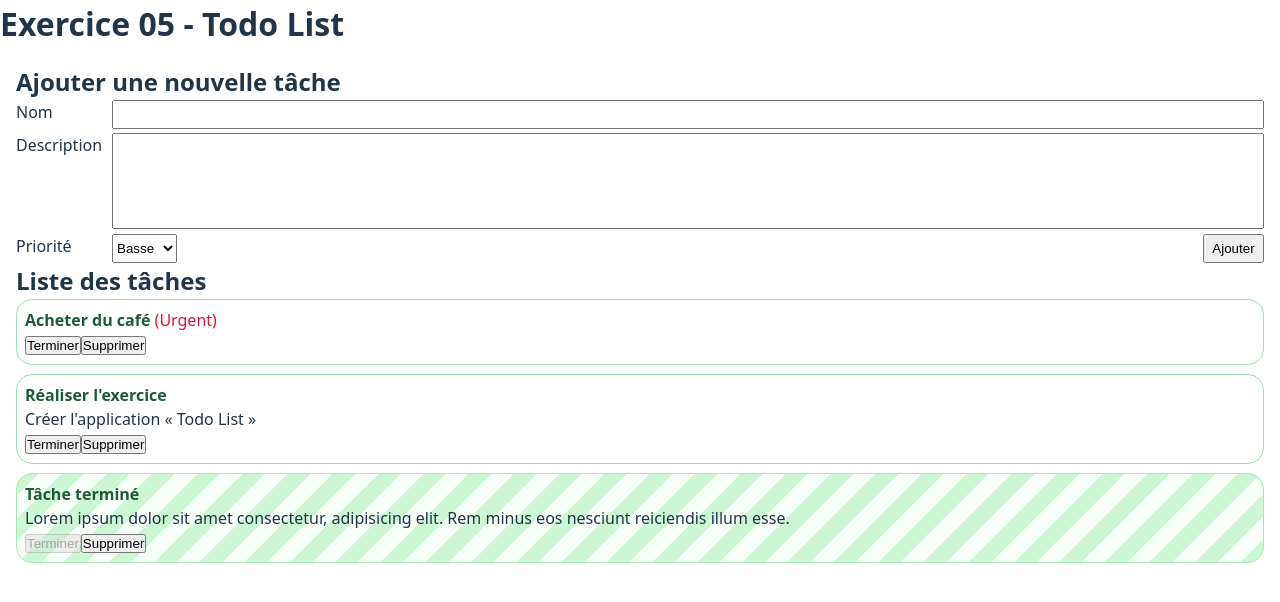
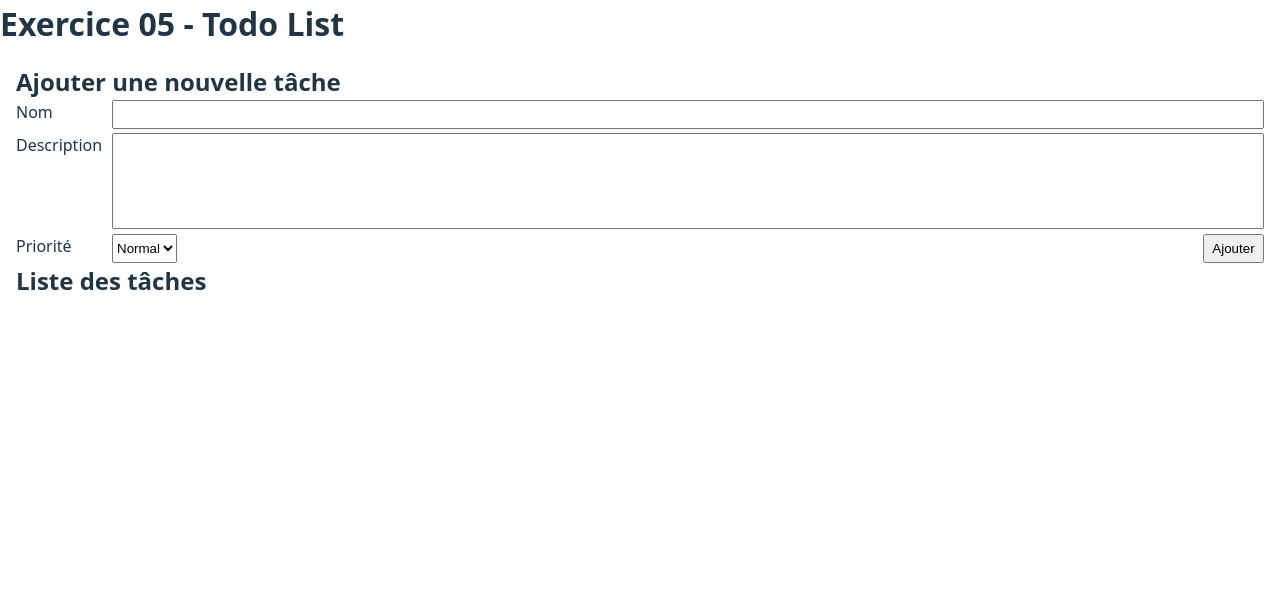
Before and after one commit to Formation-JS/TF_Ent_2025__React, a React (Vite) app in the folder exo-react-02/: page / in a window 1280 px wide. Shown: the top 602 px of the page. Built offline with nearby package versions, Linux system fonts and the light colour scheme.

Commit message:
Exo 05 - Todo list

```diff
--- a/exo-react-02/package.json
+++ b/exo-react-02/package.json
@@ -10,6 +10,7 @@
     "preview": "vite preview"
   },
   "dependencies": {
+    "nanoid": "^5.1.6",
     "react": "^19.2.0",
     "react-dom": "^19.2.0"
   },
--- a/exo-react-02/src/components/TaskForm/TaskForm.jsx
+++ b/exo-react-02/src/components/TaskForm/TaskForm.jsx
@@ -1,22 +1,47 @@
 import { useId } from 'react';
 import style from './TaskForm.module.css';
+import { useState } from 'react';
 
-export default function TaskForm() {
+export default function TaskForm({ onTaskSubmit }) {
+
+    // L'id pour l'accessibilité
     const inputId = useId();
 
+    // Les state pour le formulaire
+    const [name, setName] = useState('');
+    const [desc, setDesc] = useState('');
+    const [prio, setPrio] = useState('normal');
+
+    // Traitement au submit du formulaire
+    const handleSubmit = (event) => {
+        event.preventDefault();
+
+        // Envoyer la nouvelle tache au composant parent
+        const data = { name, desc, priority: prio };
+        onTaskSubmit(data);
+
+        // Reset du formulaire (Via le state)
+        setName('');
+        setDesc('');
+        setPrio('normal');
+    }
+
+    // Le rendu
     return (
-        <form className={style['task-form']}>
+        <form className={style['task-form']} onSubmit={handleSubmit}>
             <div className={style['task-form-name']}>
                 <label htmlFor={inputId + 'name'}>Nom</label>
-                <input id={inputId + 'name'} type='text' />
+                <input id={inputId + 'name'} type='text'
+                    value={name} onChange={(e) => setName(e.target.value)} />
             </div>
             <div className={style['task-form-desc']}>
                 <label htmlFor={inputId + 'desc'}>Description</label>
-                <textarea id={inputId + 'desc'} />
+                <textarea id={inputId + 'desc'}
+                    value={desc} onChange={(e) => setDesc(e.target.value)}/>
             </div>
             <div className={style['task-form-prio']}>
                 <label htmlFor={inputId + 'prio'}>Priorité</label>
-                <select id={inputId + 'prio'}>
+                <select id={inputId + 'prio'} value={prio} onChange={(e) => setPrio(e.target.value)} >
                     <option value="low">Basse</option>
                     <option value="normal">Normal</option>
                     <option value="urgent">Urgent</option>
--- a/exo-react-02/src/components/TaskList/TaskList.jsx
+++ b/exo-react-02/src/components/TaskList/TaskList.jsx
@@ -1,23 +1,17 @@
 import style from './TaskList.module.css';
 
-export default function TaskList() {
-
-    const tasks = [
-        { id: 1, name: 'Acheter du café', priority: 'urgent', isDone: false, desc: null },
-        { id: 2, name: 'Réaliser l\'exercice', priority: 'normal', isDone: false, desc: 'Créer l\'application « Todo List »' },
-        { id: 4, name: 'Tâche terminé', priority: 'normal', isDone: true, desc: 'Lorem ipsum dolor sit amet consectetur, adipisicing elit. Rem minus eos nesciunt reiciendis illum esse.' },
-    ]
+export default function TaskList({ tasks, onTaskDelete, onTaskComplete }) {
 
     return (
         <ul className={style['task-list']}>
             {tasks.map(task => (
-                <TaskListItem key={task.id} {...task} />
+                <TaskListItem key={task.id} {...task} onDelete={onTaskDelete} onComplete={onTaskComplete}  />
             ))}
         </ul>
     );
 }
 
-function TaskListItem({ name, desc, priority, isDone }) {
+function TaskListItem({ id, name, desc, priority, isDone, onComplete, onDelete }) {
     return (
         <li className={style['task-list-item'] + ' ' + (isDone ? style['task-done'] : '')}>
             <div>
@@ -29,8 +23,8 @@ function TaskListItem({ name, desc, priority, isDone }) {
                 )}
             </div>
             <div>
-                <button disabled={isDone}>Terminer</button>
-                <button>Supprimer</button>
+                <button onClick={() => onComplete(id)} disabled={isDone}>Terminer</button>
+                <button onClick={() => onDelete(id)}>Supprimer</button>
             </div>
         </li>
     );
--- a/exo-react-02/src/features/TodoApp/TodoApp.jsx
+++ b/exo-react-02/src/features/TodoApp/TodoApp.jsx
@@ -1,15 +1,44 @@
+import { useState } from 'react';
 import TaskForm from '../../components/TaskForm/TaskForm';
 import TaskList from '../../components/TaskList/TaskList';
+import { nanoid } from 'nanoid';
 
 export default function TodoApp() {
+
+    // State pour gérer la liste des taches
+    const [tasks, setTasks] = useState([]);
+
+    // Méthode pour ajouter un élément
+    const handleNewTask = (task) => {
+
+        const newTask = {
+            ...task,
+            id: nanoid(),
+            isDone: false
+        };
+
+        setTasks(prevTask => [newTask, ...prevTask]);
+    };
+
+    const handleDeleteTask = (id) => {
+
+        setTasks(prevTask => prevTask.filter(task => task.id !== id));
+    };
+
+    const handleCompleteTask = (id) => {
+
+        setTasks(prevTask => prevTask.map(task => task.id !== id ? task : { ...task, isDone: true }));
+    };
 
     return (
         <>
             <h2>Ajouter une nouvelle tâche</h2>
-            <TaskForm />
+            <TaskForm onTaskSubmit={handleNewTask} />
 
             <h2>Liste des tâches</h2>
-            <TaskList />
+            <TaskList tasks={tasks}
+                onTaskDelete={handleDeleteTask}
+                onTaskComplete={handleCompleteTask} />
         </>
     );
 }
```
Also changed, not shown: 1 other file (tests, documents, lock files or other folders).
